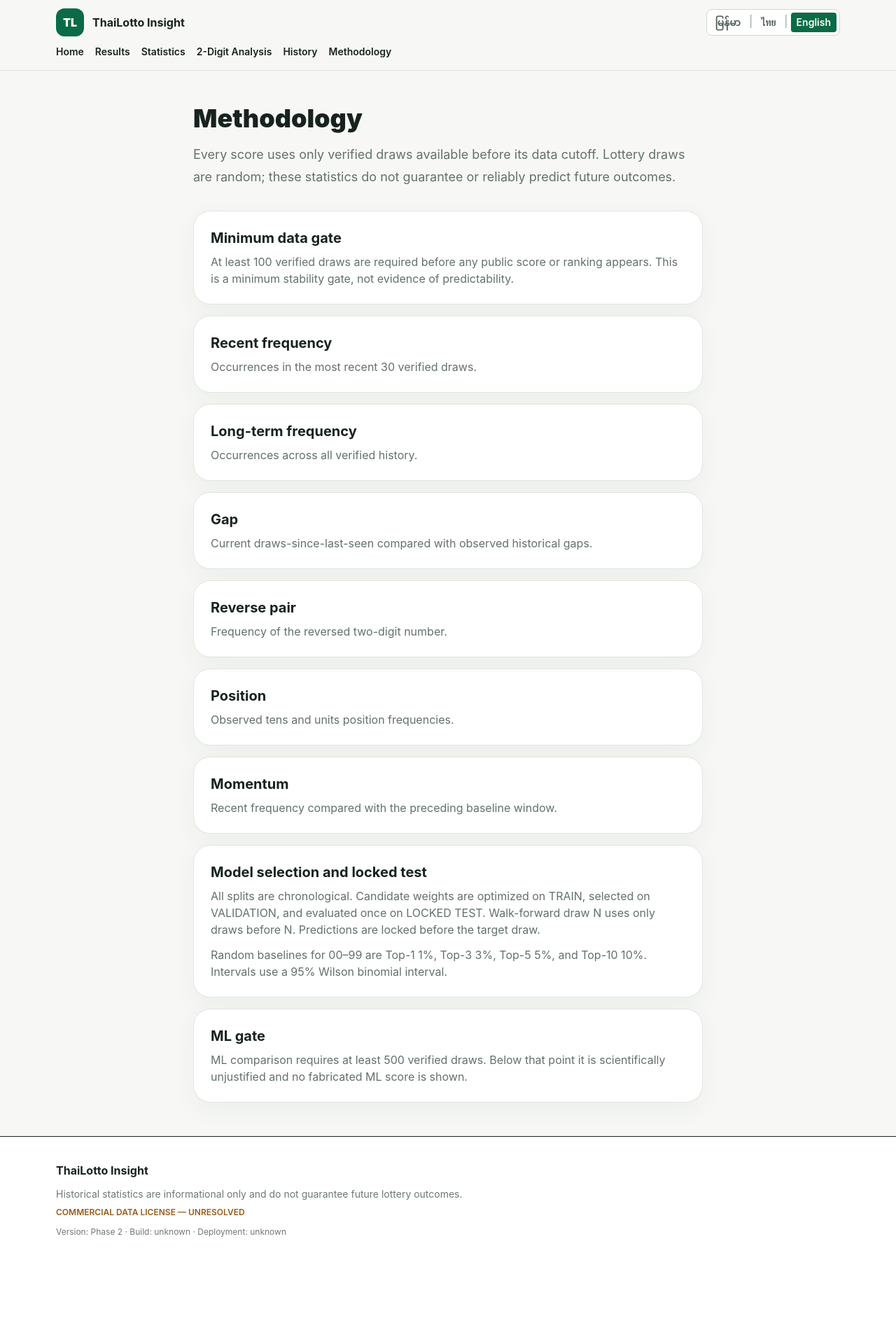
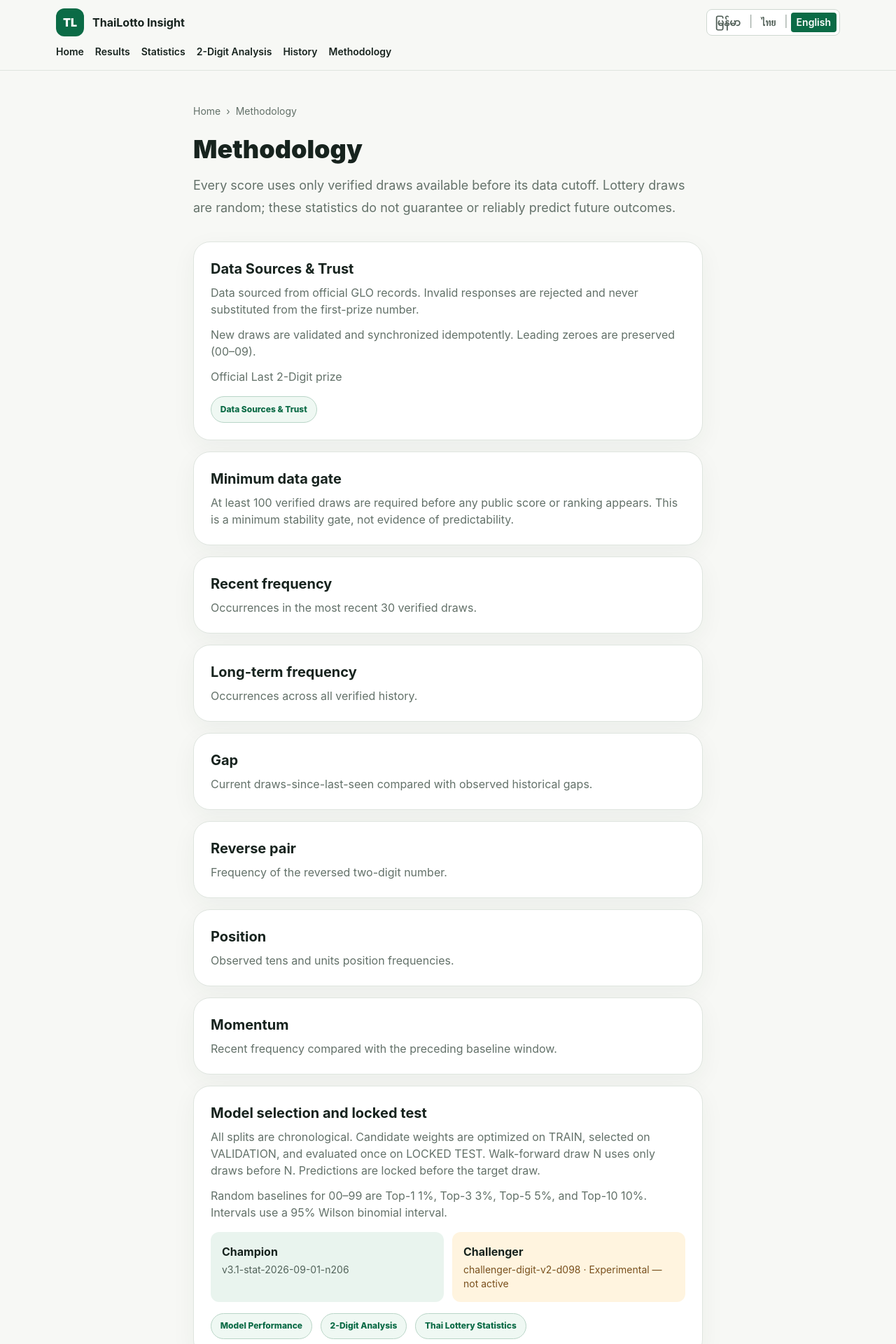
Before and after one commit to sharedbyatt-maker/thai-lotto-insight, a Next.js app: page /methodology in a window 1280 px wide. Shown: the top 1920 px of the page at 70% size. Before the commit the page ends 1804 px from the top, so only its background shows below. Built offline with nearby package versions, Linux system fonts and the light colour scheme.

Commit message:
Complete Phase 2 methodology transparency

```diff
--- a/app/methodology/page.tsx
+++ b/app/methodology/page.tsx
@@ -1,3 +1,56 @@
-"use client";import{PublicPage}from"../../components/public-shell";import{useLanguage}from"../../components/language-provider";import type{TranslationKey}from"../../lib/i18n";
-const parts:[[TranslationKey,TranslationKey],[TranslationKey,TranslationKey],[TranslationKey,TranslationKey],[TranslationKey,TranslationKey],[TranslationKey,TranslationKey],[TranslationKey,TranslationKey]]=[["recentFrequency","recentFrequencyText"],["longTermFrequency","longTermFrequencyText"],["gap","gapText"],["pair","pairText"],["position","positionText"],["momentum","momentumText"]];
-export default function Page(){const{t}=useLanguage();return <PublicPage><article className="mx-auto max-w-3xl px-5 py-12"><h1 className="text-4xl font-black">{t("methodologyTitle")}</h1><p className="mt-4 text-lg leading-8 text-[#637169]">{t("methodologyIntro")}</p><div className="panel mt-8"><h2 className="text-xl font-bold">{t("minimumDataGate")}</h2><p className="mt-2 text-[#637169]">{t("minimumDataText")}</p></div><div className="mt-4 space-y-4">{parts.map(([a,b])=><section className="panel" key={a}><h2 className="text-xl font-bold">{t(a)}</h2><p className="mt-2 text-[#637169]">{t(b)}</p></section>)}</div><div className="panel mt-4"><h2 className="text-xl font-bold">{t("modelSelection")}</h2><p className="mt-2 text-[#637169]">{t("modelSelectionText")}</p><p className="mt-3 text-[#637169]">{t("baselineText")}</p></div><div className="panel mt-4"><h2 className="text-xl font-bold">{t("mlGate")}</h2><p className="mt-2 text-[#637169]">{t("mlGateText")}</p></div></article></PublicPage>}
+"use client";
+
+import Link from "next/link";
+import {Breadcrumbs} from "../../components/breadcrumbs";
+import {useLanguage} from "../../components/language-provider";
+import {PublicPage} from "../../components/public-shell";
+import type {TranslationKey} from "../../lib/i18n";
+import {p2} from "../../lib/phase2-i18n";
+
+const components: Array<[TranslationKey, TranslationKey]> = [
+  ["recentFrequency", "recentFrequencyText"], ["longTermFrequency", "longTermFrequencyText"],
+  ["gap", "gapText"], ["pair", "pairText"], ["position", "positionText"], ["momentum", "momentumText"],
+];
+
+export default function Page() {
+  const {language, t} = useLanguage();
+  return <PublicPage><article className="mx-auto max-w-3xl px-5 py-12">
+    <Breadcrumbs items={[{label:p2(language,"methodology")}]} />
+    <h1 className="text-4xl font-black">{t("methodologyTitle")}</h1>
+    <p className="mt-4 text-lg leading-8 text-[#637169]">{t("methodologyIntro")}</p>
+
+    <section className="panel mt-8" aria-labelledby="official-data-heading">
+      <h2 id="official-data-heading" className="text-xl font-bold">{p2(language,"dataSources")}</h2>
+      <p className="mt-2 text-[#637169]">{p2(language,"trustIntro")}</p>
+      <p className="mt-3 text-[#637169]">{p2(language,"syncPolicy")} {p2(language,"leadingZeros")} (00–09).</p>
+      <p className="mt-3 text-[#637169]">{p2(language,"officialLast2")}</p>
+      <Link className="pill mt-4 inline-block" href="/data-sources">{p2(language,"dataSources")}</Link>
+    </section>
+
+    <section className="panel mt-4" aria-labelledby="data-gate-heading">
+      <h2 id="data-gate-heading" className="text-xl font-bold">{t("minimumDataGate")}</h2>
+      <p className="mt-2 text-[#637169]">{t("minimumDataText")}</p>
+    </section>
+
+    <div className="mt-4 space-y-4">{components.map(([title,body])=><section className="panel" key={title}>
+      <h2 className="text-xl font-bold">{t(title)}</h2><p className="mt-2 text-[#637169]">{t(body)}</p>
+    </section>)}</div>
+
+    <section className="panel mt-4" aria-labelledby="selection-heading">
+      <h2 id="selection-heading" className="text-xl font-bold">{t("modelSelection")}</h2>
+      <p className="mt-2 text-[#637169]">{t("modelSelectionText")}</p>
+      <p className="mt-3 text-[#637169]">{t("baselineText")}</p>
+      <div className="mt-4 grid gap-3 sm:grid-cols-2">
+        <div className="rounded-xl bg-[#e9f4ee] p-4"><b>{t("champion")}</b><p className="mt-1 text-sm text-[#52635a]">v3.1-stat-2026-09-01-n206</p></div>
+        <div className="rounded-xl bg-[#fff4df] p-4"><b>{t("challenger")}</b><p className="mt-1 text-sm text-[#79501d]">challenger-digit-v2-d098 · {t("experimental")}</p></div>
+      </div>
+      <nav className="mt-4 flex flex-wrap gap-3" aria-label={t("modelSelection")}>
+        <Link className="pill" href="/backtest">{p2(language,"performance")}</Link>
+        <Link className="pill" href="/2-digit">{t("twoDigitTitle")}</Link>
+        <Link className="pill" href="/statistics">{p2(language,"statisticsHub")}</Link>
+      </nav>
+    </section>
+
+    <section className="panel mt-4" aria-labelledby="ml-heading"><h2 id="ml-heading" className="text-xl font-bold">{t("mlGate")}</h2><p className="mt-2 text-[#637169]">{t("mlGateText")}</p></section>
+  </article></PublicPage>;
+}
```
Also changed, not shown: 1 other file (tests, documents, lock files or other folders).
